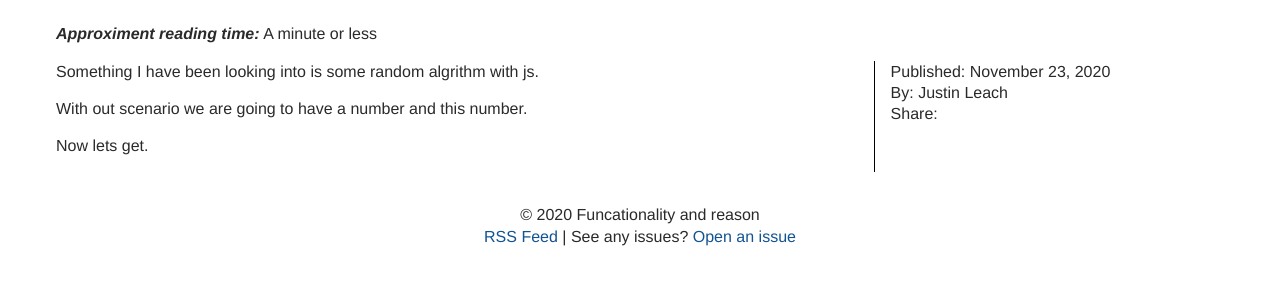
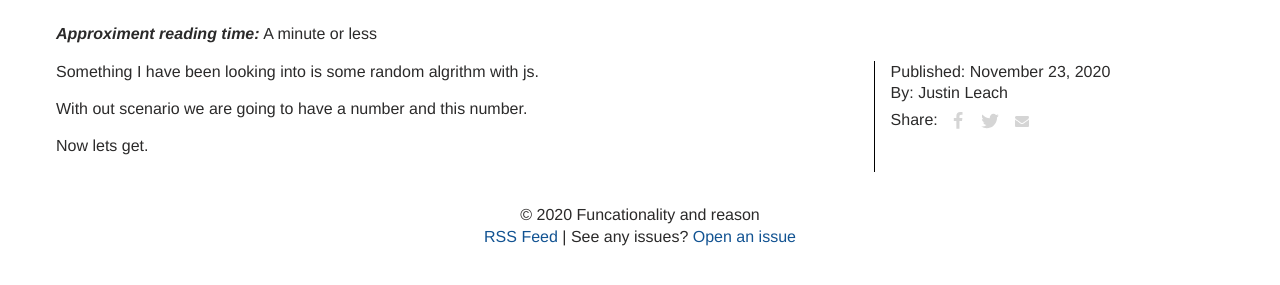
Before and after one commit to leachjustin18/functionalityandreason, a Jekyll site: the page built from _posts/2020-11-23-finding-random.md, in a window 1280 px wide. Shown: the part 362-647 px from the top of the page. Built offline with Jekyll 4.4.1, drawn with Linux system fonts in a browser that asks for light colours; some web fonts are replaced.

Commit message:
First attempt in share buttons

```diff
--- a/_layouts/post.html
+++ b/_layouts/post.html
@@ -363,6 +363,96 @@
   .highlight .il {
     color: #de935f;
   }
+
+  #share-buttons {
+    display: inline-block;
+    vertical-align: middle;
+  }
+
+  #share-buttons:after {
+    content: "";
+    display: block;
+    clear: both;
+  }
+
+  #share-buttons>div {
+    position: relative;
+    text-align: left;
+    height: 36px;
+    width: 32px;
+    float: left;
+    text-align: center;
+  }
+
+  #share-buttons>div>svg {
+    height: 16px;
+    fill: #d5d5d5;
+    margin-top: 10px;
+  }
+
+  #share-buttons>div:hover {
+    cursor: pointer;
+  }
+
+  #share-buttons>div.facebook:hover>svg {
+    fill: #3B5998;
+  }
+
+  #share-buttons>div.twitter:hover>svg {
+    fill: #55ACEE;
+  }
+
+  #share-buttons>div.linkedin:hover>svg {
+    fill: #0077b5;
+  }
+
+  #share-buttons>div.pinterest:hover>svg {
+    fill: #CB2027;
+  }
+
+  #share-buttons>div.gplus:hover>svg {
+    fill: #dd4b39;
+  }
+
+  #share-buttons>div.mail:hover>svg {
+    fill: #7D7D7D;
+  }
+
+  #share-buttons>div.instagram:hover>svg {
+    fill: #C73B92;
+  }
+
+  #share-buttons>div.facebook>svg {
+    height: 18px;
+    margin-top: 9px;
+  }
+
+  #share-buttons>div.twitter>svg {
+    height: 20px;
+    margin-top: 8px;
+  }
+
+  #share-buttons>div.linkedin>svg {
+    height: 19px;
+    margin-top: 7px;
+  }
+
+  #share-buttons>div.pinterest>svg {
+    height: 20px;
+    margin-top: 9px;
+  }
+
+  #share-buttons>div.gplus>svg {
+    height: 17px;
+    margin-top: 9px;
+    position: relative;
+    left: 1px;
+  }
+
+  #share-buttons>div.mail>svg {
+    height: 14px;
+    margin-top: 11px;
+  }
 </style>
 
 <main class="post">
@@ -390,11 +480,38 @@
 
     <aside class="post__meta">
       <div class="post__metaContent">
-        <span class="post__metaTitle">Published:</span> {{page.date | date: '%B %d, %Y'}}
+        <span class="post__metaTitle">Published:</span>
+        {{page.date | date: '%B %d, %Y'}}
       </div>
       <div><span class="post__metaTitle">By:</span> {{page.author}}</div>
 
-      <div><span class="post__metaTitle">Share:</span></div>
+      <div><span class="post__metaTitle">Share:</span>
+
+
+
+        <div id="share-buttons">
+          <div class="facebook" title="Share this on Facebook"
+            onclick="window.open('http://www.facebook.com/share.php?u={{ site.url }}{{ page.url }}');">
+            <svg viewBox="0 0 1792 1792" xmlns="http://www.w3.org/2000/svg">
+              <path
+                d="M1343 12v264h-157q-86 0-116 36t-30 108v189h293l-39 296h-254v759h-306v-759h-255v-296h255v-218q0-186 104-288.5t277-102.5q147 0 228 12z" />
+            </svg></div>
+          <div class="twitter" title="Share this on Twitter"
+            onclick="window.open('https://twitter.com/intent/tweet?text={{ page.title }}%20{{ site.url }}{{ page.url }}');">
+            <svg viewBox="0 0 1792 1792" xmlns="http://www.w3.org/2000/svg">
+              <path
+                d="M1684 408q-67 98-162 167 1 14 1 42 0 130-38 259.5t-115.5 248.5-184.5 210.5-258 146-323 54.5q-271 0-496-145 35 4 78 4 225 0 401-138-105-2-188-64.5t-114-159.5q33 5 61 5 43 0 85-11-112-23-185.5-111.5t-73.5-205.5v-4q68 38 146 41-66-44-105-115t-39-154q0-88 44-163 121 149 294.5 238.5t371.5 99.5q-8-38-8-74 0-134 94.5-228.5t228.5-94.5q140 0 236 102 109-21 205-78-37 115-142 178 93-10 186-50z" />
+            </svg></div>
+          <!-- TODO: Enable once site is established -->
+          <!-- <div class="linkedin" title="Share this on Linkedin" onclick="window.open('https://www.linkedin.com/shareArticle?mini=true&url={{ site.url }}{{ page.url }}&title={{ page.title }}');"><svg viewBox="0 0 1792 1792" xmlns="http://www.w3.org/2000/svg"><path d="M477 625v991h-330v-991h330zm21-306q1 73-50.5 122t-135.5 49h-2q-82 0-132-49t-50-122q0-74 51.5-122.5t134.5-48.5 133 48.5 51 122.5zm1166 729v568h-329v-530q0-105-40.5-164.5t-126.5-59.5q-63 0-105.5 34.5t-63.5 85.5q-11 30-11 81v553h-329q2-399 2-647t-1-296l-1-48h329v144h-2q20-32 41-56t56.5-52 87-43.5 114.5-15.5q171 0 275 113.5t104 332.5z"/></svg></div> -->
+          <div class="mail" title="Share this through Email"
+            onclick="window.open('mailto:?&subject={{ page.title }}&body={{ site.url }}{{ page.url }}');">
+            <svg viewBox="0 0 1792 1792" xmlns="http://www.w3.org/2000/svg">
+              <path
+                d="M1792 710v794q0 66-47 113t-113 47h-1472q-66 0-113-47t-47-113v-794q44 49 101 87 362 246 497 345 57 42 92.5 65.5t94.5 48 110 24.5h2q51 0 110-24.5t94.5-48 92.5-65.5q170-123 498-345 57-39 100-87zm0-294q0 79-49 151t-122 123q-376 261-468 325-10 7-42.5 30.5t-54 38-52 32.5-57.5 27-50 9h-2q-23 0-50-9t-57.5-27-52-32.5-54-38-42.5-30.5q-91-64-262-182.5t-205-142.5q-62-42-117-115.5t-55-136.5q0-78 41.5-130t118.5-52h1472q65 0 112.5 47t47.5 113z" />
+            </svg></div>
+        </div>
+      </div>
     </aside>
   </div>
 </main>
```
